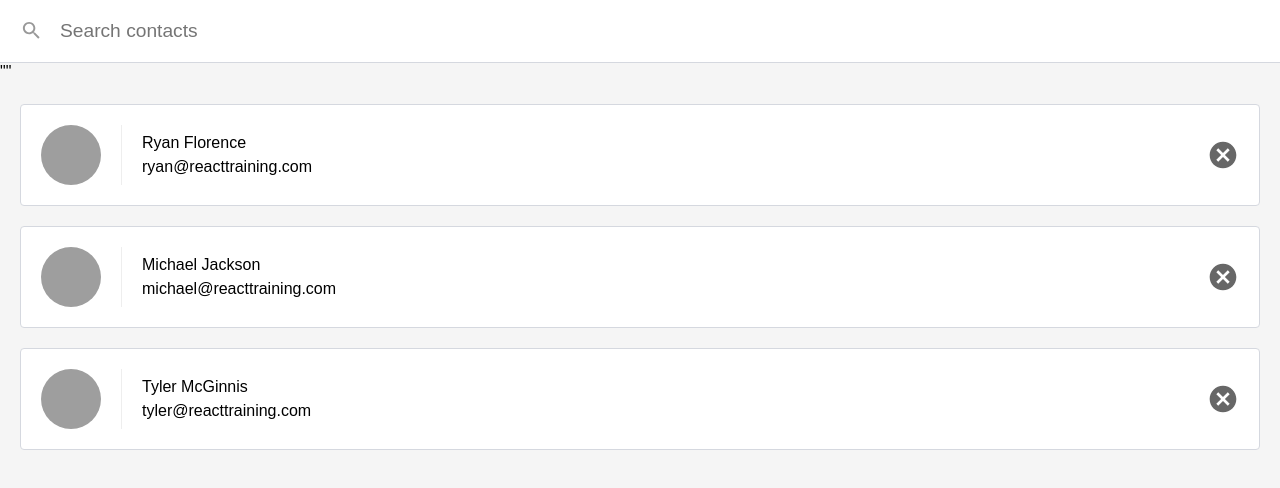
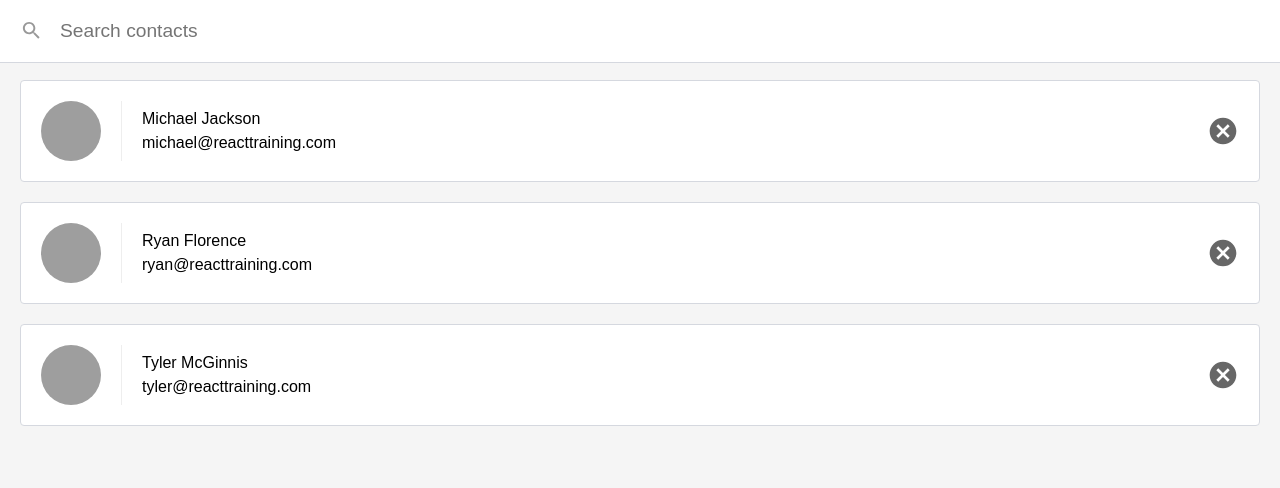
Before and after one commit to markghsu/react-contact-list, a React (Create React App) app: page / in a window 1280 px wide. Shown: the top 488 px of the page. Built offline with nearby package versions, Linux system fonts and the light colour scheme.

Commit message:
Add filter after escaping regex and sortby

```diff
--- a/package.json
+++ b/package.json
@@ -3,10 +3,12 @@
   "version": "0.1.0",
   "private": true,
   "dependencies": {
+    "escape-string-regexp": "^1.0.5",
     "prop-types": "^15.5.10",
     "react": "^15.6.1",
     "react-dom": "^15.6.1",
-    "react-scripts": "1.0.10"
+    "react-scripts": "1.0.10",
+    "sort-by": "^1.2.0"
   },
   "scripts": {
     "start": "react-scripts start",
--- a/src/ListContacts.js
+++ b/src/ListContacts.js
@@ -1,5 +1,7 @@
 import React from 'react'
 import PropTypes from 'prop-types'
+import escapeRegExp from 'escape-string-regexp'
+import sortBy from 'sort-by'
 
 class ListContacts extends React.Component {
 	static propTypes = {
@@ -18,9 +20,17 @@
 	}
 
 	render(){
+		let showingContacts
+		if (this.state.query) {
+			const match = new RegExp(escapeRegExp(this.state.query),'i');
+			showingContacts = this.props.contacts.filter((contact)=>match.test(contact.name));
+		} else {
+			showingContacts = this.props.contacts;
+		}
+
+		showingContacts.sort(sortBy('name'))
 		return (
 			<div className='list-contacts'>
-			{JSON.stringify(this.state.query)}
 				<form className='list-contacts-top'>
 					<input
 						type='search'
@@ -32,7 +42,7 @@
 				</form>
 				<ol className='contact-list'>
 					{
-						this.props.contacts.map(contact => (
+						showingContacts.map(contact => (
 							<li key={contact.id} className='contact-list-item'>
 								<div className='contact-avatar' style={{
 									backgroundImage: `url(${contact.avatarURL})`
```
Also changed, not shown: 1 other file (tests, documents, lock files or other folders).
